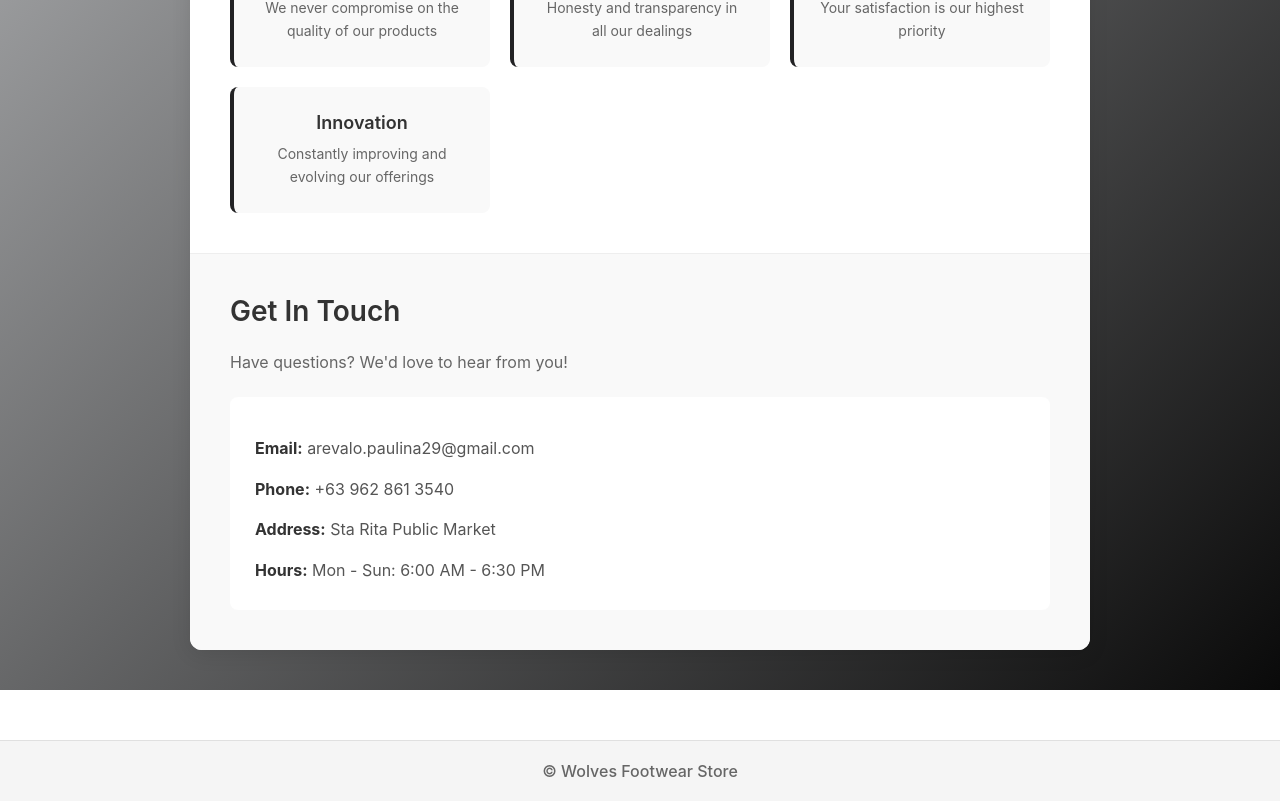
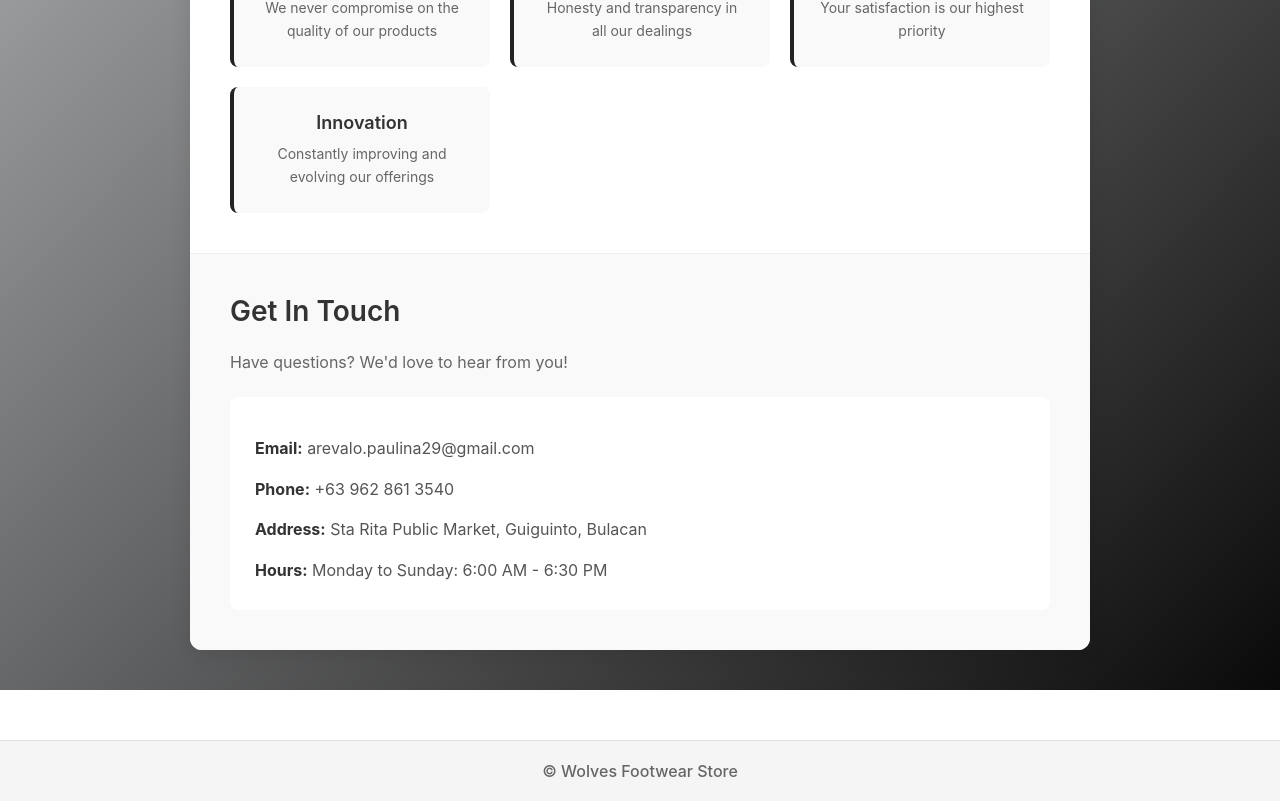
Before and after one commit to RamiroJAP/WEB_ENG_PROJECT, a React (Vite) app: page /about in a window 1280 px wide. Shown: the part 1338-2139 px from the top of the page. Built offline with nearby package versions, Linux system fonts and the light colour scheme; no server answers; the database is empty.

Commit message:
get-in-touch
-change address and hours

```diff
--- a/src/pages/about/About.jsx
+++ b/src/pages/about/About.jsx
@@ -84,8 +84,8 @@ export default function About() {
           <div className="contact-info">
             <p><strong>Email:</strong> arevalo.paulina29@gmail.com</p>
             <p><strong>Phone:</strong> +63 962 861 3540</p>
-            <p><strong>Address:</strong> Sta Rita Public Market</p>
-            <p><strong>Hours:</strong> Mon - Sun: 6:00 AM - 6:30 PM  </p>
+            <p><strong>Address:</strong> Sta Rita Public Market, Guiguinto, Bulacan</p>
+            <p><strong>Hours:</strong> Monday to Sunday: 6:00 AM - 6:30 PM  </p>
           </div>
         </section>
       </div>
```
